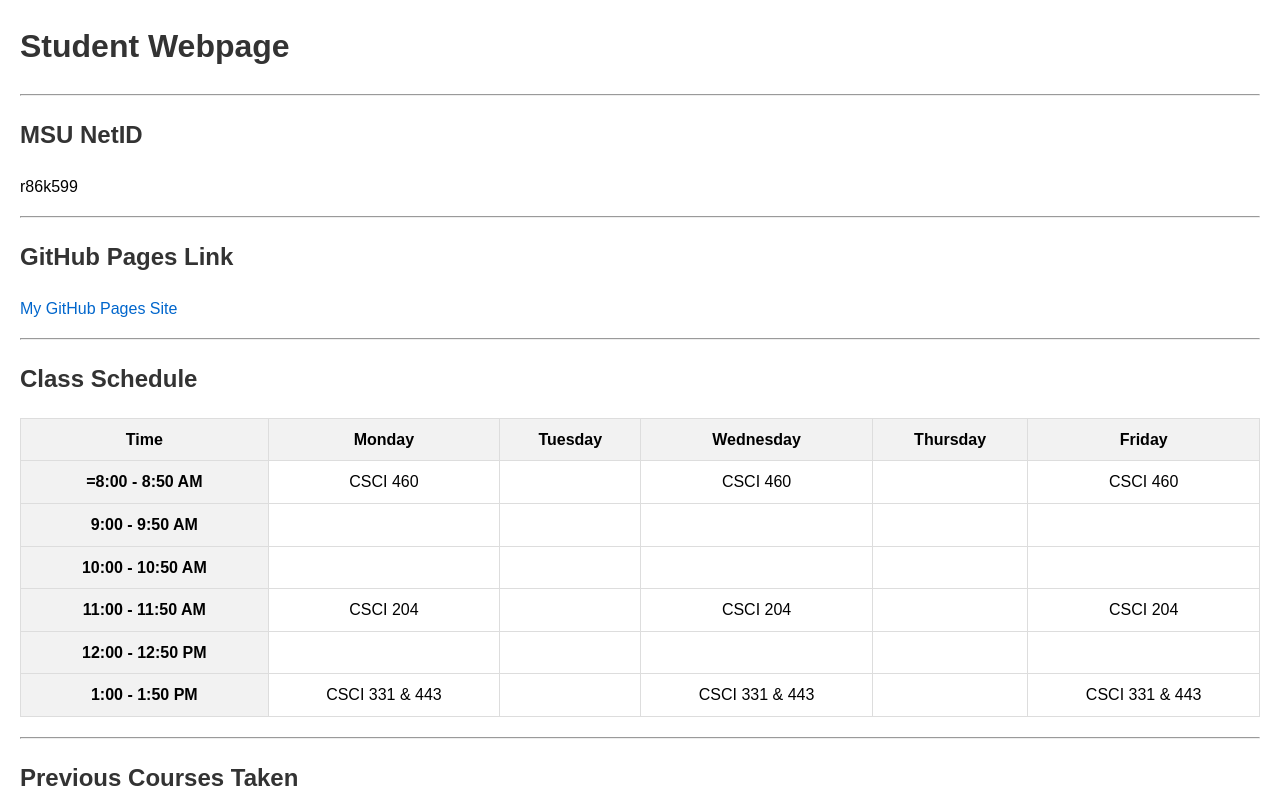
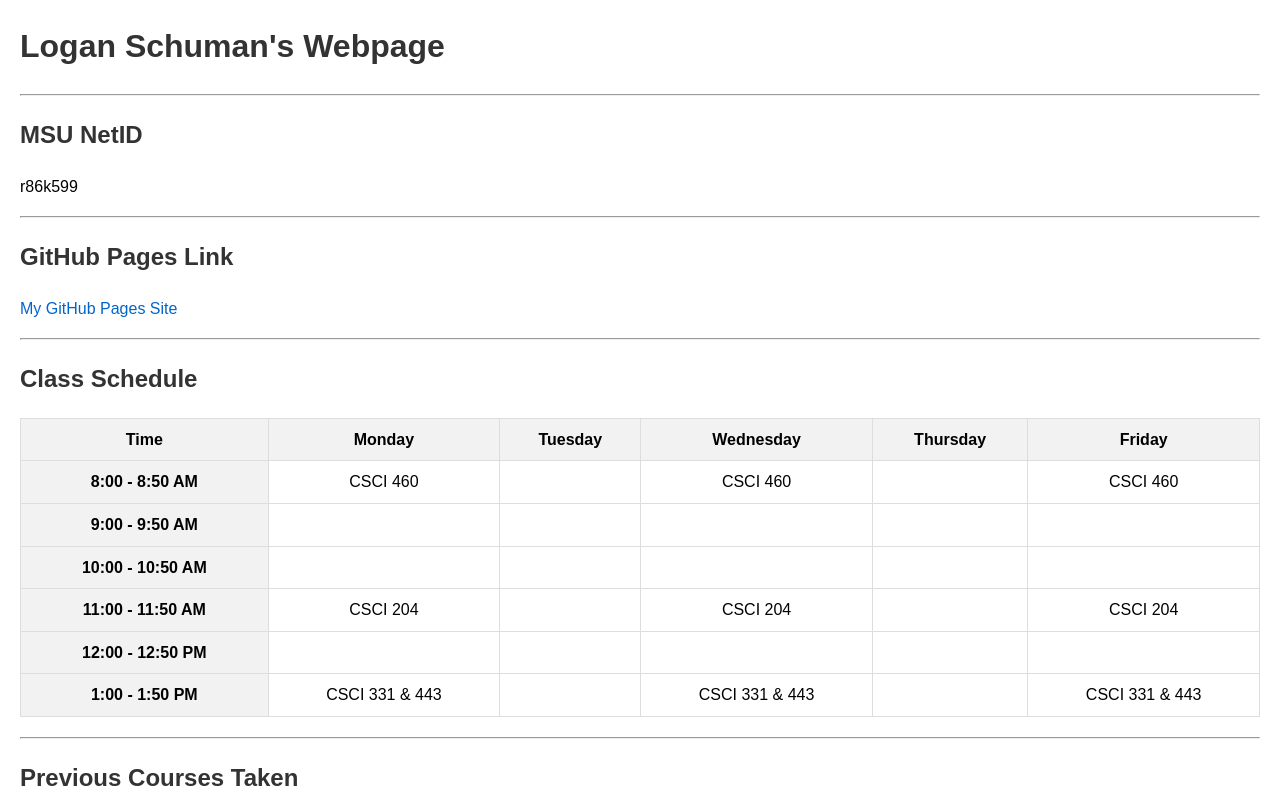
Before and after one commit to LoganSchuman/LoganSchuman.github.io, a plain HTML site: page index.html in a window 1280 px wide. Shown: the top 800 px of the page. Drawn offline with Linux system fonts and the light colour scheme.

Commit message:
Update index.html

```diff
--- a/index.html
+++ b/index.html
@@ -45,7 +45,7 @@
 </head>
 <body>
 
-    <h1>Student Webpage</h1>
+    <h1>Logan Schuman's Webpage</h1>
 
     <hr>
 
@@ -73,7 +73,7 @@
         </thead>
         <tbody>
             <tr>
-                <td class="time-header">=8:00 - 8:50 AM</td>
+                <td class="time-header">8:00 - 8:50 AM</td>
                 <td>CSCI 460</td>
                 <td></td>
                 <td>CSCI 460</td>
```
